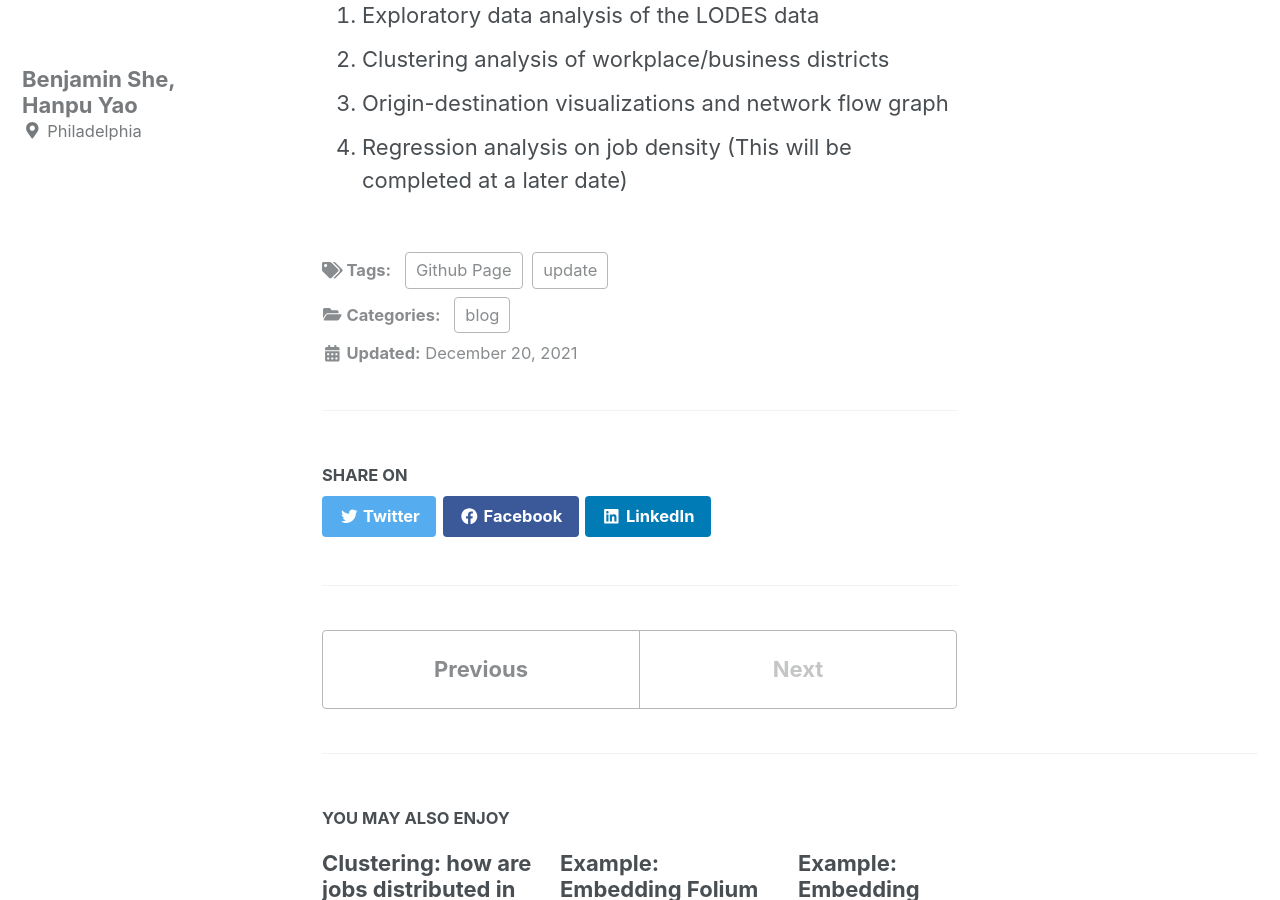
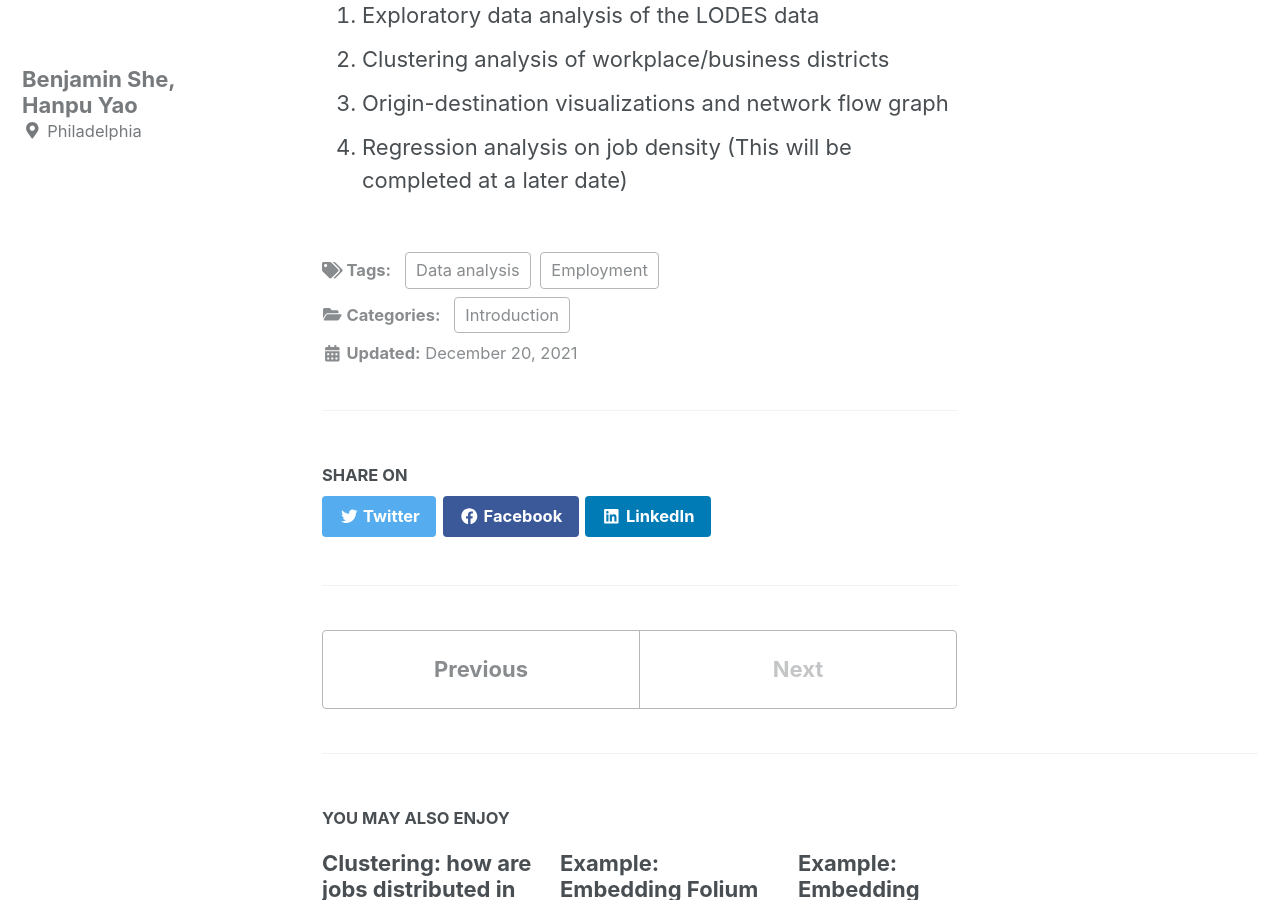
Before and after one commit to yhp92/MUSA550-final, a Jekyll site: the page built from _posts/2021-12-22-0-intro.md, in a window 1280 px wide and 900 px high, scrolled down 2604 px. Built offline with Jekyll 4.4.1, drawn with Linux system fonts in a browser that asks for light colours; cached includes are drawn as plain includes; nearby versions of some CDN libraries; a script that is not in the unit is left out.

Commit message:
Update 2021-12-22-0-intro.md

```diff
--- a/_posts/2021-12-22-0-intro.md
+++ b/_posts/2021-12-22-0-intro.md
@@ -3,13 +3,11 @@ title: "An analysis of homes and jobs in the Philadelphia metro region"
 date: 2021-12-20T15:34:30-04:00
 excerpt: "Introduction"
 categories:
-  - blog
+  - Introduction
 tags:
-  - Github Page
-  - update
+  - Employment
+  - Data analysis
 ---
-
-
 
 ![Aerial image of Chesterbrook business park CBD, Philadelphia]({{ site.url }}{{ site.baseurl }}/assets/images/chesterbrook.jpeg)
 
```
